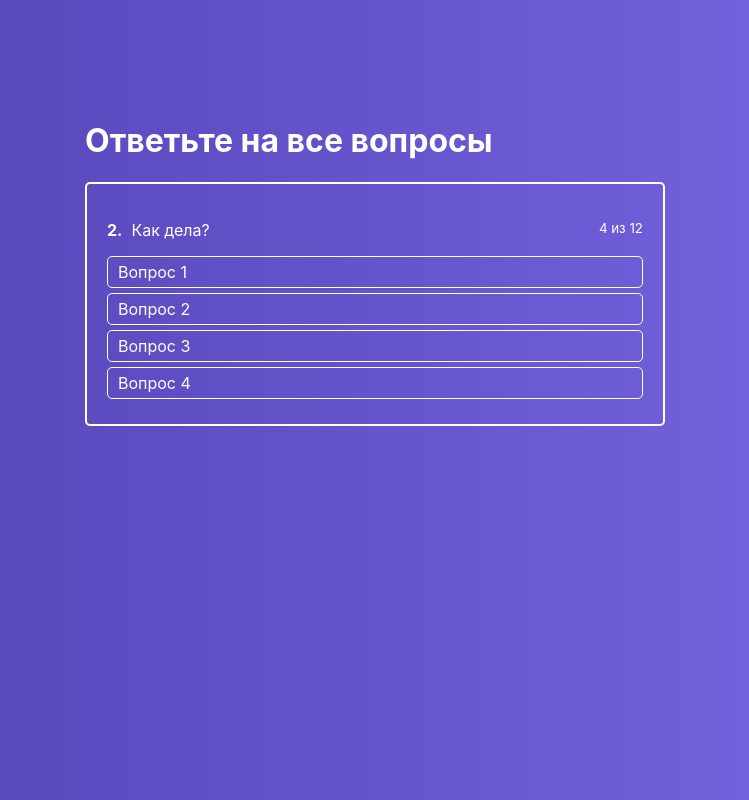
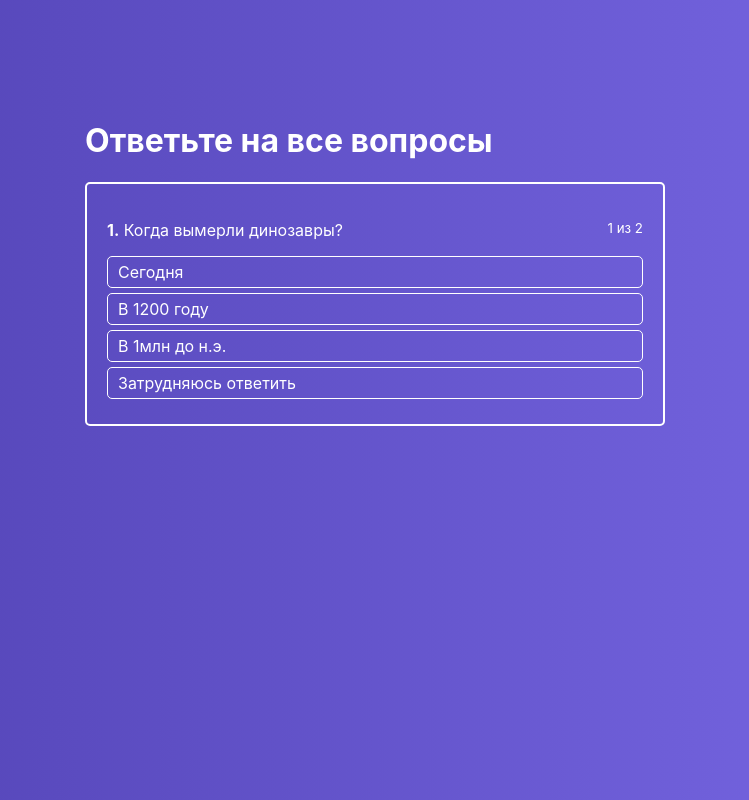
Before and after one commit to disterveg/test-on-reactjs, a React app: page / in a window 1280 px wide. Shown: the whole page, without its empty margins (265-1014 px from the left). Built offline with nearby package versions, Linux system fonts and the light colour scheme.

Commit message:
handle change question

```diff
--- a/src/components/ActiveQuiz/ActiveQuiz.js
+++ b/src/components/ActiveQuiz/ActiveQuiz.js
@@ -6,15 +6,16 @@ const ActiveQuiz = props => (
     <div className="ActiveQuiz">
     <p className="Question">
         <span>
-            <strong>2.</strong>&nbsp;
-            Как дела?
+            <strong>{props.answerNumber}.</strong>&nbsp;
+            {props.question}
         </span>
 
-        <small>4 из 12</small>
+        <small>{props.answerNumber} из {props.quizLength}</small>
     </p>
 
     <AnswersList
         answers={props.answers}
+        onAnwserClick={props.onAnwserClick}
     />
 </div>
 )
--- a/src/components/ActiveQuiz/AnswersList/AnswerItem/AnswerItem.js
+++ b/src/components/ActiveQuiz/AnswersList/AnswerItem/AnswerItem.js
@@ -5,6 +5,7 @@ const AnswerItem = props => {
     return (
         <li
             className="AnswerItem"
+            onClick={props.onAnwserClick.bind(this, props.answer.id)}
         >
             { props.answer.text }
         </li>
--- a/src/components/ActiveQuiz/AnswersList/AnswersList.js
+++ b/src/components/ActiveQuiz/AnswersList/AnswersList.js
@@ -9,6 +9,7 @@ const AnswersList = props => (
                 <AnswerItem
                     key = {index}
                     answer = {answer}
+                    onAnwserClick={props.onAnwserClick}
                 />
             );
         }) }
--- a/src/containers/Quiz/Quiz.js
+++ b/src/containers/Quiz/Quiz.js
@@ -6,18 +6,41 @@ class Quizz extends Component {
     constructor(props) {
         super(props);
         this.state = {
+            activeQuestion: 0,
             quiz: [
                 {
+                    id: 1,
+                    question: 'Когда вымерли динозавры?',
+                    rightAnserId: 2,
                     answers: [
-                        {text: 'Вопрос 1'},
-                        {text: 'Вопрос 2'},
-                        {text: 'Вопрос 3'},
-                        {text: 'Вопрос 4'}
+                        {text: 'Сегодня', id: 1},
+                        {text: 'В 1200 году', id: 2},
+                        {text: 'В 1млн до н.э.', id: 3},
+                        {text: 'Затрудняюсь ответить', id: 4}
+                    ]
+                },
+                {
+                    id: 2,
+                    question: 'Болели ли динозавры раком?',
+                    rightAnserId: 1,
+                    answers: [
+                        {text: 'Да', id: 1},
+                        {text: 'Нет', id: 2},
+                        {text: 'В 1млн до н.э.', id: 3},
+                        {text: 'Затрудняюсь ответить', id: 4}
                     ]
                 }
             ]
         }
-      }
+        this.onAnswerClickHandler = this.onAnswerClickHandler.bind(this);
+    }
+
+    onAnswerClickHandler(answerId) {
+        console.log('По кнопке кликнули' + answerId);
+        this.setState({
+            activeQuestion: this.state.activeQuestion +1
+        });
+    }
 
     render() {
         return (
@@ -25,7 +48,11 @@ class Quizz extends Component {
                 <div className="QuizWrapper">
                     <h1>Ответьте на все вопросы</h1>
                     <ActiveQuiz
-                        answers={this.state.quiz[0].answers}
+                        answers={this.state.quiz[this.state.activeQuestion].answers}
+                        question={this.state.quiz[this.state.activeQuestion].question}
+                        onAnwserClick={this.onAnswerClickHandler}
+                        quizLength={this.state.quiz.length}
+                        answerNumber={this.state.activeQuestion + 1}
                     />
                 </div>
             </div>
```
